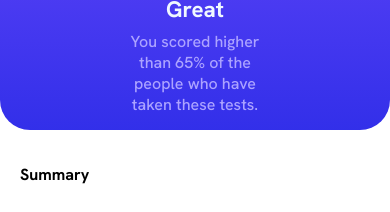
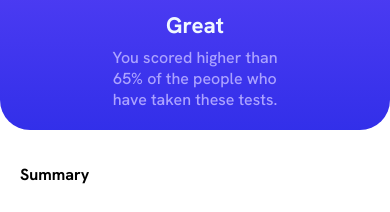
Before and after one commit to IONIN66/Results-summary-component, a plain HTML site: page index.html in a window 390 px wide. Shown: the part 208-420 px from the top of the page. Drawn offline with Linux system fonts and the light colour scheme.

Commit message:
Update css.css

```diff
--- a/css.css
+++ b/css.css
@@ -240,7 +240,7 @@ div.butt.butt-end:hover{
  }
 
  .end-text{
-   padding: 0 120px 0 120px;
+   padding: 0 100px 0 100px;
    font-size: 1rem;
    color: hsl(246, 100%, 82%);
  }
```
